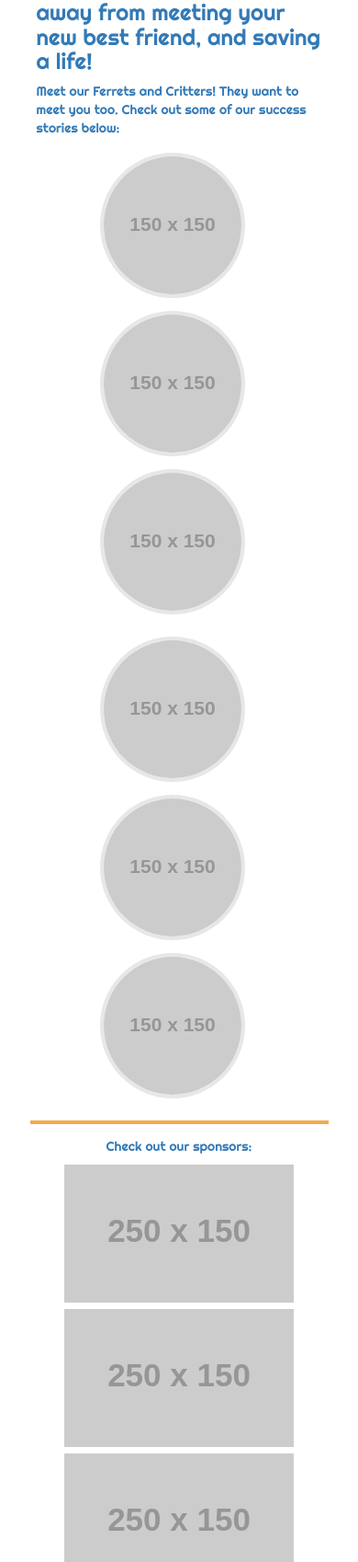
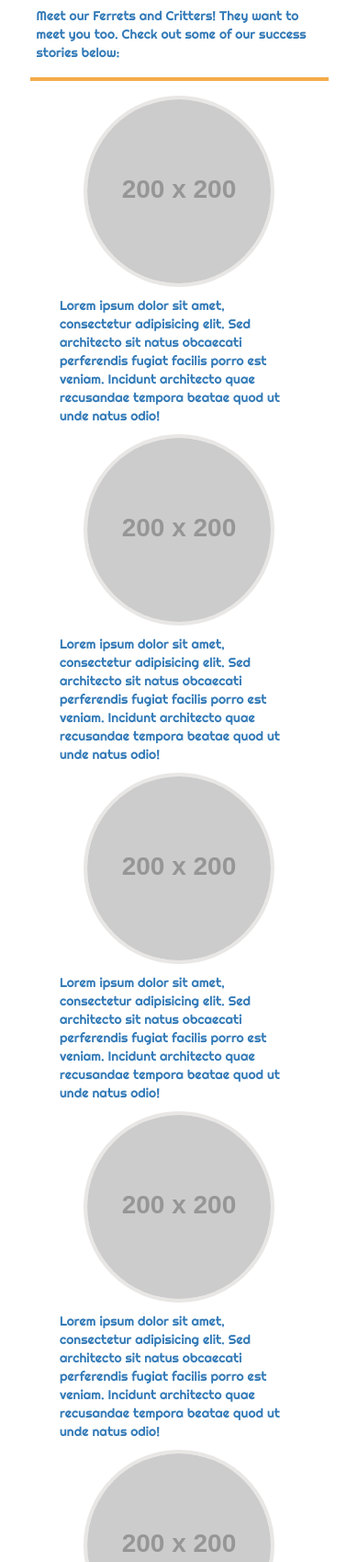
Before and after one commit to SamanthaDegges/animalShelter, a website with bundled scripts: page frontend/index.html at #/home in a window 390 px wide. Shown: the part 302-2000 px from the top of the page at 92% size. Built offline with nearby package versions, Linux system fonts and the light colour scheme; placeholder pictures from the web are drawn by us.

Commit message:
Edited home view to have rows of responsive 'cards' instead of just img tags.

```diff
--- a/backend/routes/animals.js
+++ b/backend/routes/animals.js
@@ -2,6 +2,7 @@ var express = require('express');
 var router = express.Router();
 var Mongoose = require('mongoose');
 var Schema = Mongoose.Schema;
+
 
 var animalSchema =  Schema({
   isAvailable: {type: Boolean, default: true, required: true},
--- a/frontend/index.html
+++ b/frontend/index.html
@@ -19,14 +19,15 @@
 <body ng-app="routerApp">
   <div class="container-fluid">
 
-    <h3 class="navbar-text navbar-right">Ferral Ferret Farm & Other Critters  </h3>
+
     <ul class="nav nav-pills">
       <!-- class="active" -->
-      <li role="presentation"><a ui-sref="home">Home</a></li>
+      <li role="presentation"><a ui-sref="home">Feral Ferret Farm & More </a></li>
       <li role="presentation"><a ui-sref="showListings">View Listings</a></li>
       <li role="presentation"><a ui-sref="putUpforAdoption">Surrender an Animal</a></li>
       <li role="presentation"><a ui-sref="clients">Sign Up</a></li>
     </ul>
+    <!-- <h3 class="navbar-text navbar-left"><a ui-sref="home">Ferral Ferret Farm & Other Critters  </a></h3> -->
 
     <div class="top-divider" ui-view></div>
 
--- a/frontend/src/controllers/animals/showListings.js
+++ b/frontend/src/controllers/animals/showListings.js
@@ -10,14 +10,18 @@ routerApp.controller('showListingsCtrl', function($scope, $http) {
   .catch(function(err) {
     console.log("error!", err);
     $scope.listings = "Our database cannot retrieve data at this time. Please try again later."
-  })
+  });
+  $scope.total = "test";
+  $scope.consider = function(){
+    $scope.considered = "test";
+    console.log("this function runs.");
+  }
+
 
 });
-// CHANGE THESE ROUTES TO CLIENT SIDE FRONT END REQUESTS.?
 
 
-
-// $("#consider").on("click", function(){
-//   var $content = $(this).find('li').val();
+// $scope.consider.on("click", function(){
+//   $scope.consider = $scope.listing
 //   $("list").text($content);
 // })
--- a/frontend/src/partials/home.html
+++ b/frontend/src/partials/home.html
@@ -5,28 +5,53 @@
     <div class="text-box">
       <h3>You could be moments away from meeting your new best friend, and saving a life!</h3>
       <p>Meet our Ferrets and Critters! They want to meet you too. Check out some of our success stories below:</p>
-      <div id="pairedClients">
-        <ul class="list-inline">
-          <li class="img-responsive"><img class="pair img-circle" src="http://placehold.it/150x150"></li>
-          <li class="img-responsive"><img class="pair img-circle" src="http://placehold.it/150x150"></li>
-          <li class="img-responsive"><img class="pair img-circle" src="http://placehold.it/150x150"></li>
-        </ul>
-        <ul class="list-inline">
-          <li class="img-responsive"><img class="pair img-circle" src="http://placehold.it/150x150"></li>
-          <li class="img-responsive"><img class="pair img-circle" src="http://placehold.it/150x150"></li>
-          <li class="img-responsive"><img class="pair img-circle" src="http://placehold.it/150x150"></li>
-        </ul>
+    </div>
+      <div class="row">
+          <div class="col-lg-4 col-md-6 col-sm-6">
+              <div class="successStory">
+                <img class="img-circle" src="http://placehold.it/200x200">
+                <p>Lorem ipsum dolor sit amet, consectetur adipisicing elit. Sed architecto sit natus obcaecati perferendis fugiat facilis porro est veniam. Incidunt architecto quae recusandae tempora beatae quod ut unde natus odio!</p>
+              </div>
+          </div>
+            <div class="col-lg-4 col-md-6 col-sm-6">
+                <div class="successStory">
+                  <img class="img-circle" src="http://placehold.it/200x200">
+                  <p>Lorem ipsum dolor sit amet, consectetur adipisicing elit. Sed architecto sit natus obcaecati perferendis fugiat facilis porro est veniam. Incidunt architecto quae recusandae tempora beatae quod ut unde natus odio!</p>
+                </div>
+            </div>
+            <div class="col-lg-4 col-md-6 col-sm-6">
+                <div class="successStory">
+                  <img class="img-circle" src="http://placehold.it/200x200">
+                  <p>Lorem ipsum dolor sit amet, consectetur adipisicing elit. Sed architecto sit natus obcaecati perferendis fugiat facilis porro est veniam. Incidunt architecto quae recusandae tempora beatae quod ut unde natus odio!</p>
+                </div>
+            </div>
+            <div class="col-lg-4 col-md-6 col-sm-6">
+                <div class="successStory">
+                  <img class="img-circle img-responsive" src="http://placehold.it/200x200">
+                  <p>Lorem ipsum dolor sit amet, consectetur adipisicing elit. Sed architecto sit natus obcaecati perferendis fugiat facilis porro est veniam. Incidunt architecto quae recusandae tempora beatae quod ut unde natus odio!</p>
+                </div>
+            </div>
+            <div class="col-lg-4 col-md-6 col-sm-6">
+                <div class="successStory">
+                  <img class="img-circle" src="http://placehold.it/200x200">
+                  <p>Lorem ipsum dolor sit amet, consectetur adipisicing elit. Sed architecto sit natus obcaecati perferendis fugiat facilis porro est veniam. Incidunt architecto quae recusandae tempora beatae quod ut unde natus odio!</p>
+                </div>
+            </div>
+          <div class="col-lg-4 col-md-6 col-sm-6">
+              <div class="successStory">
+                <img class="img-circle" src="http://placehold.it/200x200">
+                <p>Lorem ipsum dolor sit amet, consectetur adipisicing elit. Sed architecto sit natus obcaecati perferendis fugiat facilis porro est veniam. Incidunt architecto quae recusandae tempora beatae quod ut unde natus odio!</p>
+              </div>
+          </div>
       </div>
     </div>
-  </div>
-  <!--  col-sm-12 -->
-  <div class="text-center col-lg-3 col-md-4 col-sm-4">
+  <div class="right-side text-center col-lg-3 col-md-4 col-sm-4">
     <div class="sidebar">
       <p>Check out our sponsors:</p>
-      <div class="ad"><img src="http://placehold.it/250x150" alt=""></div>
-      <div class="ad"><img src="http://placehold.it/250x150" alt=""></div>
-      <div class="ad"><img src="http://placehold.it/250x150" alt=""></div>
-      <div class="ad"><img src="http://placehold.it/250x150" alt=""></div>
+      <div><img src="http://placehold.it/250x150" alt=""></div>
+      <div><img src="http://placehold.it/250x150" alt=""></div>
+      <div><img src="http://placehold.it/250x150" alt=""></div>
+      <div><img src="http://placehold.it/250x150" alt=""></div>
     </div>
   </div>
 </div>
--- a/frontend/style.css
+++ b/frontend/style.css
@@ -1,5 +1,5 @@
 body {
-  padding: 1em;
+  margin: 1em;
   font-family: 'Righteous', cursive;
   color: #337ab7;
 }
@@ -16,20 +16,31 @@ body {
   border-bottom: 4px solid #f4ab4a;
 }
 
-.sidebar {
-  padding: .5em;
+.top-divider {
+  margin: .25em;
+  border-top: 4px solid #e8e7e5;
+}
+.successStory p {
+  padding: 0 10% 0 10%;
+}
+.successStory img {
+  margin: .7em 0 .7em 0;
+  border: 4px solid #e8e7e5;
+  display: block;
+  margin-left: auto;
+  margin-right: auto;
 }
 
-.ad {
-  margin: .5em;
+.right-side {
+  padding-top: 2em;
+  padding-bottom: 2em;
 }
-.pair {
-  margin: .5em;
-  border: 4px solid #e8e7e5;
+.sidebar{
+  border-left: 1px solid #e8e7e5;
 }
-.top-divider{
-  margin: .25em;
-  border-top: 4px solid #e8e7e5;
+
+.sidebar img{
+  padding-top: .5em;
 }
 
 .footer {
@@ -38,9 +49,6 @@ body {
   color: #a8a6a1;
 }
 
-#pairedClients {
-  padding-left: 20%;
-}
 /*putupforadoptionpage*/
 .center-block {
     display: block;
```
Also changed, not shown: frontend/src/partials/showListings.html (+2 -2 lines).
